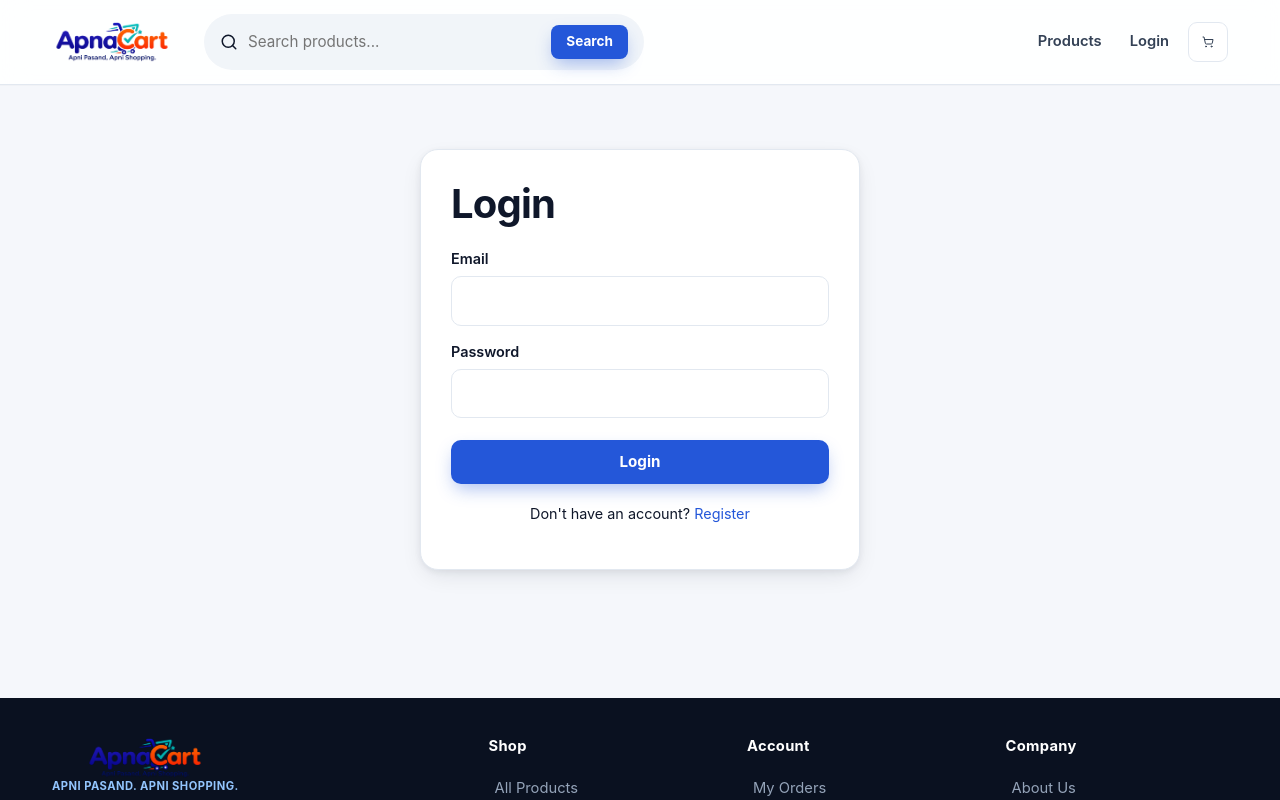
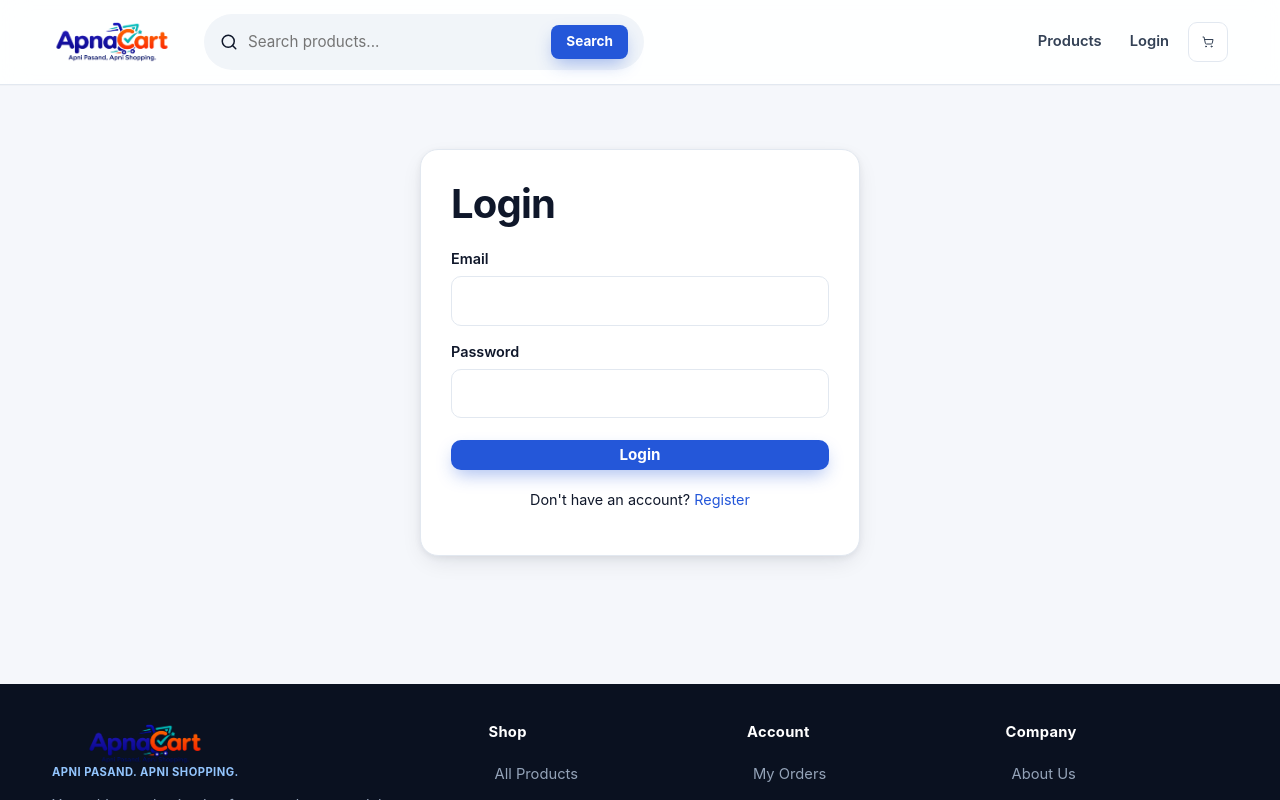
Before and after one commit to sourabhmondal9/ApnaCart_E-comarce_website, a React (Vite) app in the folder client/: page /login in a window 1280 px wide. Shown: the top 800 px of the page. Built offline with nearby package versions, Linux system fonts and the light colour scheme; no server answers.

Commit message:
Update index.css

```diff
--- a/client/src/index.css
+++ b/client/src/index.css
@@ -70,7 +70,7 @@ hr{border:none; border-top:1px solid var(--border)}
    ===================================================================== */
 .btn{
   display:inline-flex; align-items:center; justify-content:center; gap:8px;
-  padding:11px 20px; border-radius:10px; border:1px solid transparent;
+  padding:4px 5px; border-radius:10px; border:1px solid transparent;
   font-weight:650; font-size:.95rem; cursor:pointer; white-space:nowrap;
   transition:background .18s var(--ease), border-color .18s var(--ease), transform .18s var(--ease), box-shadow .18s var(--ease);
   line-height:1.3; -webkit-tap-highlight-color:transparent;
```
